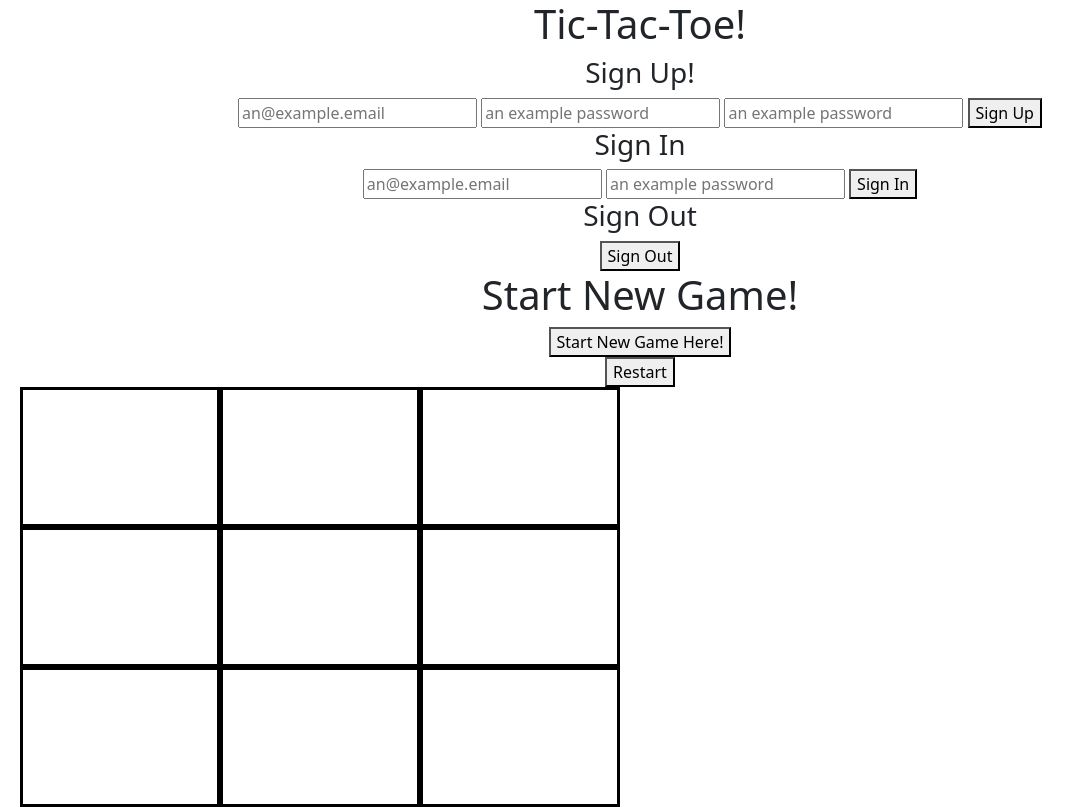
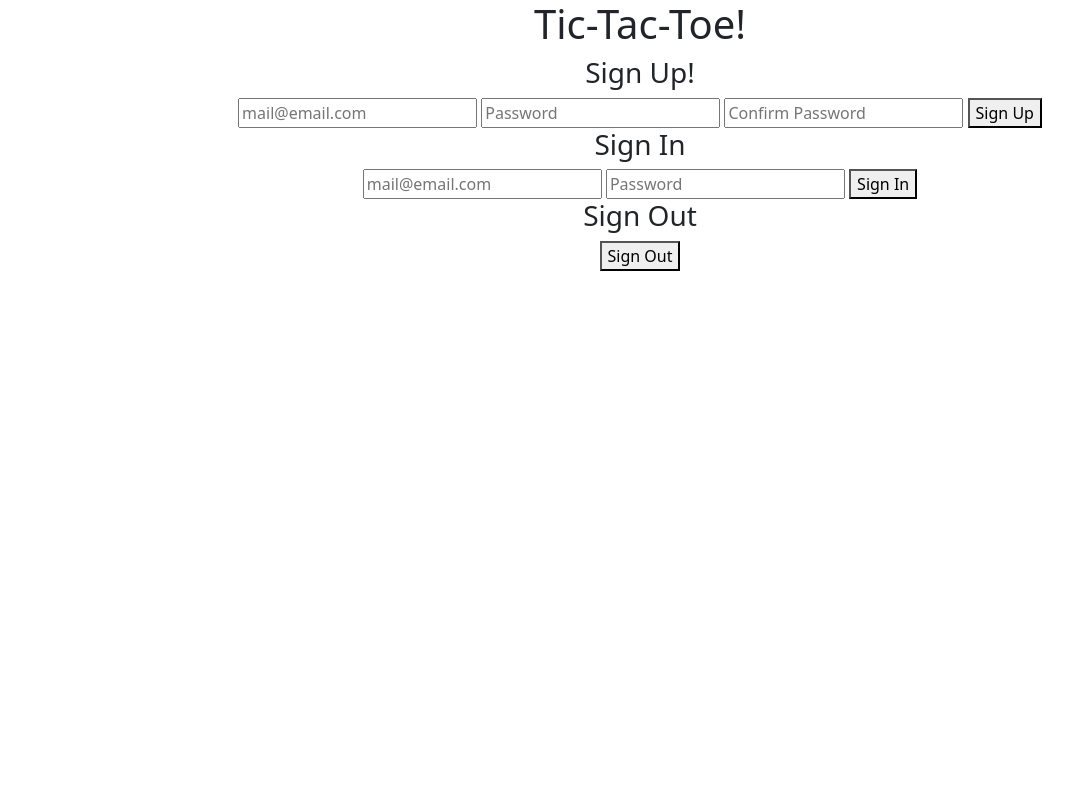
Before and after one commit to codyavila/Tic-Tac-Toe-Game---Cody-Sanders, a website built with webpack: page index.html in a window 1280 px wide. Shown: the whole page, without its empty margins (0-1085 px from the left). Built offline with nearby package versions, Linux system fonts and the light colour scheme.

Commit message:
Added polish and Nea Features
Game board now is hidden until you log in and hides again when you log
out. Fixed bug where after game restarts player starts as O.

```diff
--- a/app/app.js
+++ b/app/app.js
@@ -2,11 +2,13 @@
 // const example = require('./example')
 const authEvents = require('./auth/events.js')
 const gameEvents = require('./game/events.js')
+const gameUi = require('./game/ui.js')
 // use require without a reference to ensure a file is bundled
 // require('./example')
 
 $(() => {
   // auth events
+  $('.game-object').hide()
   $('#sign-up-form').on('submit', authEvents.onSignUp)
   $('#sign-in-form').on('submit', authEvents.onSignIn)
   $('#sign-out-button').on('click', authEvents.onSignOut)
--- a/app/auth/ui.js
+++ b/app/auth/ui.js
@@ -13,6 +13,7 @@ const onSignUpFailure = function () {
 }
 
 const onSignInSuccess = function (response) {
+  $('.game-object').show()
   $('#auth-display').html('<p>User signed in successfully</p>')
 
   // reset all forms
@@ -26,6 +27,7 @@ const onSignInSuccess = function (response) {
 
   // reset single form
   $('#sign-in-form').trigger('reset')
+  $('game-object').show()
 }
 
 const onSignInFailure = function () {
@@ -33,6 +35,7 @@ const onSignInFailure = function () {
 }
 
 const onSignOutSuccess = function () {
+  $('.game-object').hide()
   $('#auth-display').html('<p>User signed out successfully</p>')
 
   $('form').trigger('reset')
--- a/app/game/events.js
+++ b/app/game/events.js
@@ -111,6 +111,7 @@ const checkForWin = function () {
 }
 
 const clearBoard = function () {
+  store.currentPlayer = 'X'
   store.game.over = false
   store.cells = ['', '', '', '', '', '', '', '', '']
   $('.board').css('display', 'block')
--- a/app/game/ui.js
+++ b/app/game/ui.js
@@ -1,4 +1,9 @@
+'use strict'
+
 const store = require('../store.js')
+const gameApi = require('./api.js')
+const gameEvents = require('./events.js')
+
 // const events = require('./events.js')
 
 const onGameStartSuccess = function (response) {
@@ -25,5 +30,4 @@ module.exports = {
   onGameStartFailure,
   xWinCondition,
   oWinCondition
-
 }
--- a/index.html
+++ b/index.html
@@ -17,21 +17,22 @@
       <!--Sign Up-->
       <h3>Sign Up!</h3>
       <form id="sign-up-form">
-        <input name="credentials[email]" type="text" placeholder="an@example.email">
-        <input name="credentials[password]" type="password" placeholder="an example password">
-        <input name="credentials[password_confirmation]" type="password" placeholder="an example password">
+        <input name="credentials[email]" type="email" placeholder="mail@email.com">
+        <input name="credentials[password]" type="password" placeholder="Password">
+        <input name="credentials[password_confirmation]" type="password" placeholder="Confirm Password">
         <button type="submit">Sign Up</button>
       </form>
       <!--Sign In-->
       <form id="sign-in-form">
         <h3>Sign In</h3>
-        <input name="credentials[email]" type="text" placeholder="an@example.email">
-        <input name="credentials[password]" type="password" placeholder="an example password">
+        <input name="credentials[email]" type="email" placeholder="mail@email.com">
+        <input name="credentials[password]" type="password" placeholder="Password">
         <button type="submit">Sign In</button>
       </form>
       <!--Sign Out-->
       <h3>Sign Out</h3>
       <button id="sign-out-button">Sign Out</button>
+      <section class="game-object">
       <form id="game-start">
         <h1>Start New Game!</h1>
         <button>Start New Game Here!</button>
@@ -39,8 +40,6 @@
       <button id="game-restart">Restart</button>
       <!--Div for Auth Messages-->
       <section id="auth-display"></section>
-    </body>
-
     <!--Game Board-->
     <div class="col-12 col-lg-6 panel">
       <div class="board">
@@ -61,5 +60,7 @@
         </div>
       </div>
     </div>
+  </section>
     <section id="game-display"></section>
+    </body>
 </html>
```
